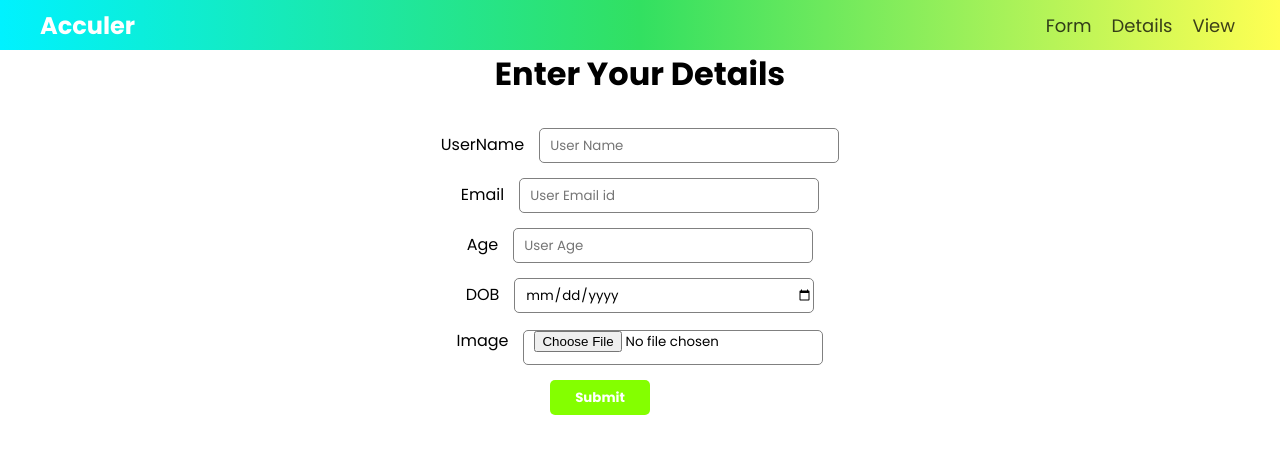
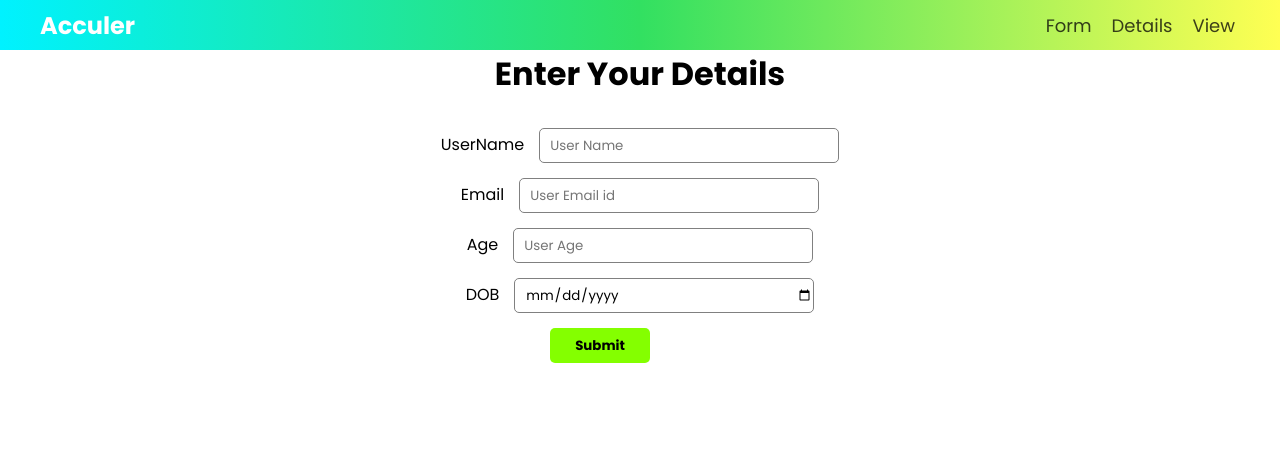
Before and after one commit to acculerbarathkavi-svg/Curd-tasks-react, a React (Vite) app: page / in a window 1280 px wide. Shown: the top 454 px of the page. Built offline with nearby package versions, Linux system fonts and the light colour scheme.

Commit message:
btn color black clr changed

```diff
--- a/src/Components/Home.css
+++ b/src/Components/Home.css
@@ -20,7 +20,7 @@ button{
     border-radius: 5px;
     border: none;
     background-color: rgb(132, 255, 0);
-    color: white;
+    color: rgb(0, 0, 0);
     font-weight: bold;
     cursor: pointer;
     margin-left: 550px;
--- a/src/Components/Home.jsx
+++ b/src/Components/Home.jsx
@@ -87,7 +87,7 @@ const home = () => {
         required
         />
        </div>
-       <div className="field">
+       {/* <div className="field">
         <label>Image</label>
         <input type="file" name='image'
         placeholder='User image'
@@ -95,7 +95,7 @@ const home = () => {
         onChange={handleChange}
         required
         />
-       </div>
+       </div> */}
 
        <button type='submit'>Submit</button>
          </form>
```
